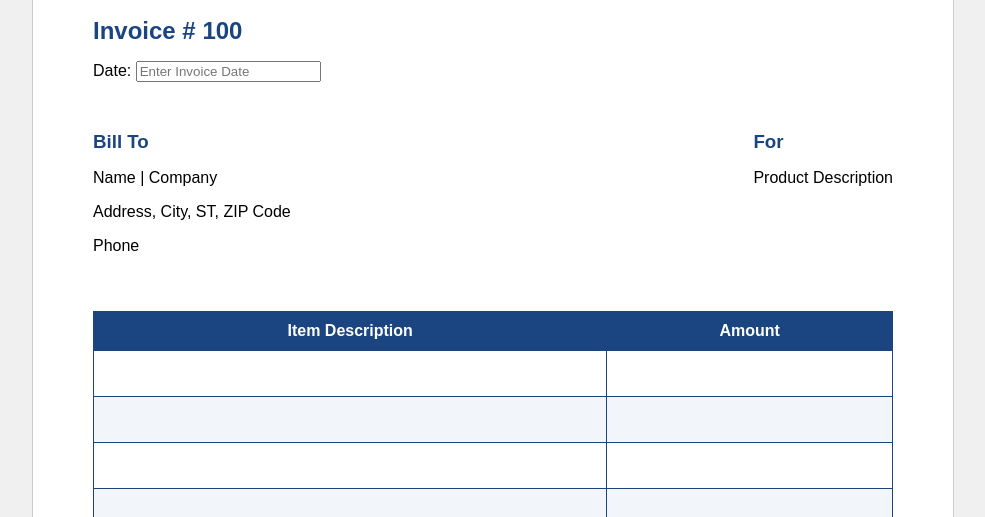
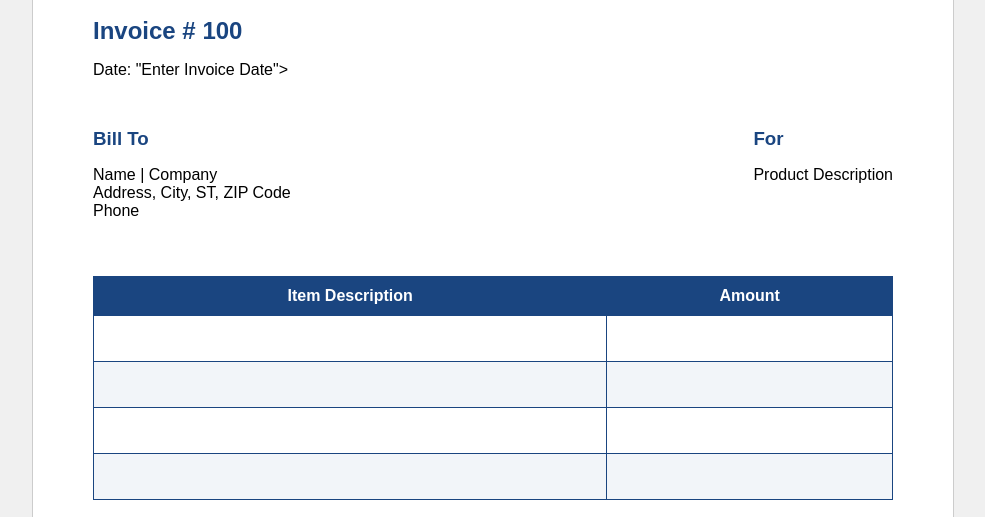
Before and after one commit to DionnaMia/InvoiceHw, a plain HTML site: page index.html in a window 1280 px wide. Shown: the part 252-769 px from the top of the page, without its empty margins (147-1132 px from the left). Drawn offline with Linux system fonts and the light colour scheme.

Commit message:
Update index.html

```diff
--- a/index.html
+++ b/index.html
@@ -18,15 +18,13 @@
 
         <section class="invoice-meta">
             <h2>Invoice # 100</h2>
-            <p>Date: <input type="text" placeholder="Enter Invoice Date"></p>
+            <p>Date: "Enter Invoice Date"></p>
         </section>
 
         <section class="billing-details">
     <div class="bill-to">
         <h3>Bill To</h3>
-                <p>Name | Company</p>
-                <p>Address, City, ST, ZIP Code</p>
-                <p>Phone</p>
+        <p>Name | Company<br>Address, City, ST, ZIP Code<br>Phone</p>
     </div>
     <div class="for-project">
         <h3>For</h3>
```
Lines whose indentation alone changed are shown as unchanged.
